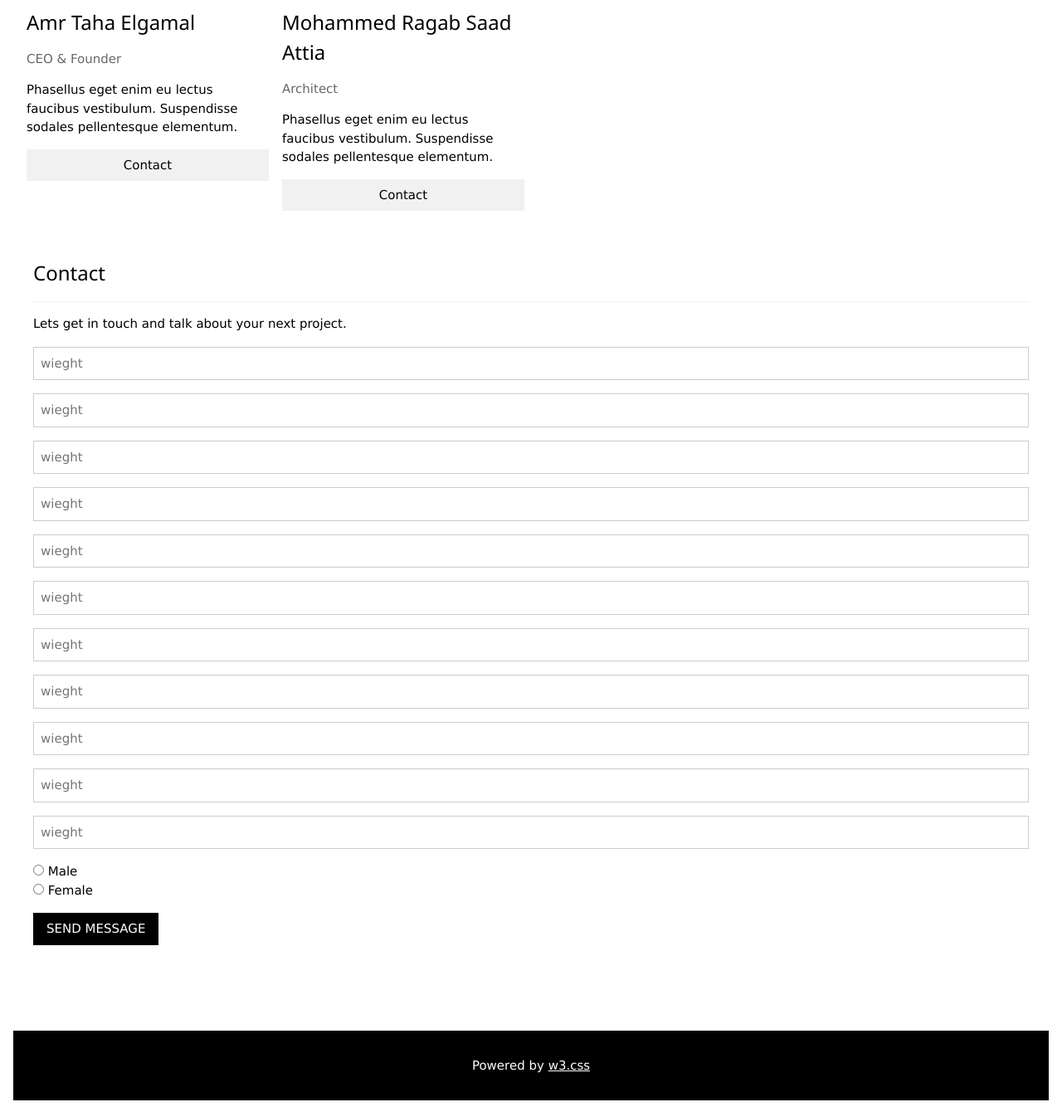
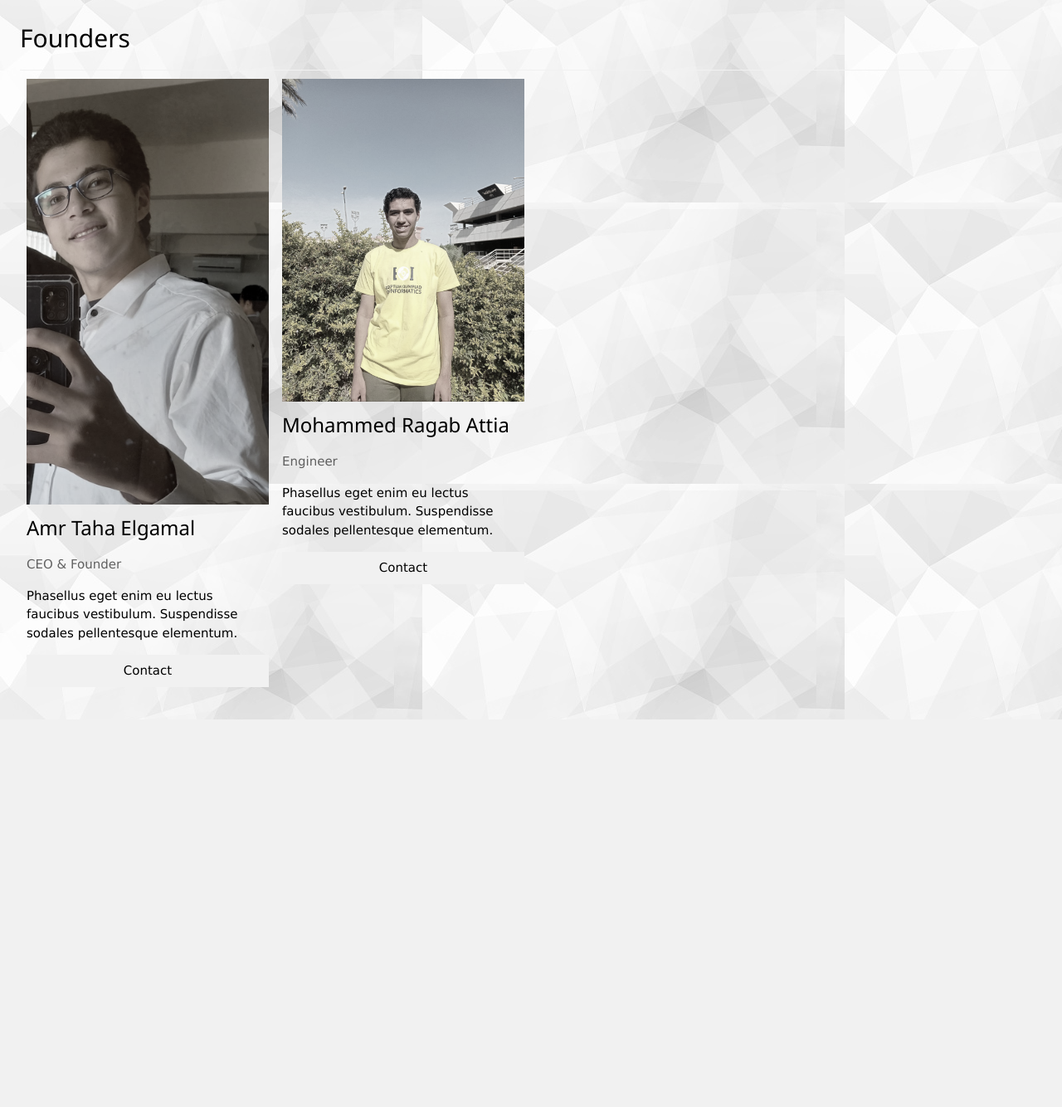
Before and after one commit to MohammedRSaad/MohammedRSaad.github.io, a Flask app: page / in a window 1280 px wide. Shown: the part 1451-2785 px from the top of the page at 83% size. After the commit the page ends 2318 px from the top, so only its background shows below. Run offline with Flask 2, Linux system fonts and the light colour scheme.

Commit message:
Add files via upload

```diff
--- a/templates/index.html
+++ b/templates/index.html
@@ -1,78 +1,52 @@
 <!DOCTYPE html>
 <html>
 <head>
-    <title>Predicting Osteoporosis</title>
+    <title>Osteocator</title>
     <meta charset="UTF-8">
     <meta name="viewport" content="width=device-width, initial-scale=1">
     <link rel="stylesheet" href="https://www.w3schools.com/w3css/4/w3.css">
 </head>
-<body>
+
+<body style="background-image: url('BG.jpg');">
 
 <!-- Navbar (sit on top) -->
 <div class="w3-top">
-  <div class="w3-bar w3-white w3-wide w3-padding w3-card">
+  <div class="w3-bar w3-light-gray w3-wide w3-padding w3-card">
     <a href="#home" class="w3-bar-item w3-button"><b>O</b>steocator</a>
     <!-- Float links to the right. Hide them on small screens -->
     <div class="w3-right w3-hide-small">
+      <a href="#founders" class="w3-bar-item w3-button">Founders</a>
       <a href="#about" class="w3-bar-item w3-button">About</a>
-      <a href="#contact" class="w3-bar-item w3-button">Contact</a>
+      <a href="#indicate" class="w3-bar-item w3-button">Indicate</a>
     </div>
   </div>
 </div>
 
-<!-- Header -->
-<header class="w3-display-container w3-content w3-wide" style="max-width:1500px;" id="home">
-    <img class="w3-image" src="/w3images/architect.jpg" alt="Architecture" width="1500" height="800">
-    <div class="w3-display-middle w3-margin-top w3-center">
-    <h1 class="w3-xxlarge w3-text-white"><span class="w3-padding w3-black w3-opacity-min"><b>BR</b></span> <span class="w3-hide-small w3-text-light-grey">Architects</span></h1>
-    </div>
-</header>
-
 <!-- Page content -->
 <div class="w3-content w3-padding" style="max-width:1564px">
 
-<!-- About Section -->
-    <div class="w3-container w3-padding-32" id="about">
-        <h3 class="w3-border-bottom w3-border-light-grey w3-padding-16">About</h3>
-        <p>Lorem ipsum dolor sit amet, consectetur adipiscing elit, sed do eiusmod tempor incididunt ut labore et dolore magna aliqua. Ut enim ad minim veniam, quis nostrud exercitation ullamco laboris nisi ut aliquip ex ea commodo consequat. Excepteur sint
-          occaecat cupidatat non proident, sunt in culpa qui officia deserunt mollit anim id est laborum consectetur adipiscing elit, sed do eiusmod tempor incididunt ut labore et dolore magna aliqua. Ut enim ad minim veniam, quis nostrud exercitation ullamco
-          laboris nisi ut aliquip ex ea commodo consequat.
-        </p>
-    </div>
+  <!-- Indicate Section -->
+    <div class="w3-container w3-padding-32" id="indicate">
+        <h2 class="w3-border-bottom w3-border-light-grey w3-padding-16">Indicate Osteoporosis</h2>
+        <h4><p style="text-decoration-style: solid;">Main information.</p></h4>
+        <form action="{{url_for('predict')}}" method="post">
+          <input class="w3-input w3-section w3-border" type="number" placeholder="wieght (Kilograms)" required name="wieght">
+          <input class="w3-input w3-section w3-border" type="number" placeholder="Height (Centimeters)" required name="wieght1">
+          <input class="w3-input w3-section w3-border" type="number" placeholder="Body Mass Index (BMI)" required name="wieght2">
+          <h6> &nbsp; &nbsp; To calculate your BMI visit <a href="https://www.calculator.net/bmi-calculator.html">this website</a></h6>
+          <input class="w3-input w3-section w3-border" type="number" placeholder="Age" required name="wieght3">
+          <br>
 
-    <div class="w3-row-padding w3-grayscale">
-        <div class="w3-col l3 m6 w3-margin-bottom">
-          <img src="/w3images/team2.jpg" alt="Amr" style="width:100%">
-          <h3>Amr Taha Elgamal</h3>
-          <p class="w3-opacity">CEO & Founder</p>
-          <p>Phasellus eget enim eu lectus faucibus vestibulum. Suspendisse sodales pellentesque elementum.</p>
-          <p><button class="w3-button w3-light-grey w3-block">Contact</button></p>
-        </div>
-
-        <div class="w3-col l3 m6 w3-margin-bottom">
-            <img src="/w3images/team1.jpg" alt="Mohammed" style="width:100%">
-            <h3>Mohammed Ragab Saad Attia</h3>
-            <p class="w3-opacity">Architect</p>
-            <p>Phasellus eget enim eu lectus faucibus vestibulum. Suspendisse sodales pellentesque elementum.</p>
-            <p><button class="w3-button w3-light-grey w3-block">Contact</button></p>
-        </div>
-
-  <!-- Contact Section -->
-    <div class="w3-container w3-padding-32" id="contact">
-        <h3 class="w3-border-bottom w3-border-light-grey w3-padding-16">Contact</h3>
-        <p>Lets get in touch and talk about your next project.</p>
-        <form action="{{url_for('predict')}}" method="post">
-          <input class="w3-input w3-section w3-border" type="number" placeholder="wieght" required name="wieght">
-          <input class="w3-input w3-section w3-border" type="number" placeholder="wieght" required name="wieght1">
-          <input class="w3-input w3-section w3-border" type="number" placeholder="wieght" required name="wieght2">
-          <input class="w3-input w3-section w3-border" type="number" placeholder="wieght" required name="wieght3">
-          <input class="w3-input w3-section w3-border" type="number" placeholder="wieght" required name="wieght4">
-          <input class="w3-input w3-section w3-border" type="number" placeholder="wieght" required name="wieght5">
-          <input class="w3-input w3-section w3-border" type="number" placeholder="wieght" required name="wieght6">
-          <input class="w3-input w3-section w3-border" type="number" placeholder="wieght" required name="wieght7">
-          <input class="w3-input w3-section w3-border" type="number" placeholder="wieght" required name="wieght8">
-          <input class="w3-input w3-section w3-border" type="number" placeholder="wieght" required name="wieght9">
-          <input class="w3-input w3-section w3-border" type="number" placeholder="wieght" required name="wieght10">
+          <h4>Handgrip Strength test (in Kilograms)</h4>
+          <h6>&nbsp; &nbsp;In this this you measure your grip strength (in Kg) for both arms three times. You must be sitting with your elbow in 90 degrees.<br>
+            &nbsp; &nbsp;To learn more about handgrip strength and its test, read <a href="google.com">this paper</a></h6>
+          <input class="w3-input w3-section w3-border" type="number" placeholder="Right arm Trial 1" required name="wieght4">
+          <input class="w3-input w3-section w3-border" type="number" placeholder="Left arm Trial 1" required name="wieght5">
+          <input class="w3-input w3-section w3-border" type="number" placeholder="Right arm Trial 2" required name="wieght6">
+          <input class="w3-input w3-section w3-border" type="number" placeholder="Left arm Trial 2" required name="wieght7">
+          <input class="w3-input w3-section w3-border" type="number" placeholder="Right arm Trial 3" required name="wieght8">
+          <input class="w3-input w3-section w3-border" type="number" placeholder="Left arm Trial 3" required name="wieght9">
+          <input class="w3-input w3-section w3-border" type="number" placeholder="Average Results" required name="wieght10">
           <input type="radio" id="male" name="gender" value=1>
           <label for="male">Male</label><br>
           <input type="radio" id="female" name="gender" value=0>
@@ -84,19 +58,41 @@
         </form>
 
         <br>
-        <br>
         <h4>
 	{{ prediction_text }}</h4>
     </div>
 
+
+<!-- About Section -->
+<div class="w3-container w3-padding-32" id="about">
+  <h2 class="w3-border-bottom w3-border-light-grey w3-padding-16">About Osteocator</h2>
+  <p>Lorem ipsum dolor sit amet, consectetur adipiscing elit, sed do eiusmod tempor incididunt ut labore et dolore magna aliqua. Ut enim ad minim veniam, quis nostrud exercitation ullamco laboris nisi ut aliquip ex ea commodo consequat. Excepteur sint
+    occaecat cupidatat non proident, sunt in culpa qui officia deserunt mollit anim id est laborum consectetur adipiscing elit, sed do eiusmod tempor incididunt ut labore et dolore magna aliqua. Ut enim ad minim veniam, quis nostrud exercitation ullamco
+    laboris nisi ut aliquip ex ea commodo consequat.
+  </p>
+</div>
+
+<!-- Founders Section -->
+<div class="w3-row-padding w3-grayscale" id="founders">
+  <h2 class="w3-border-bottom w3-border-light-grey w3-padding-16">Founders</h2>
+  <div class="w3-col l3 m6 w3-margin-bottom">
+    <img src="Amr.jpg" alt="Amr" style="width:100%">
+    <h3>Amr Taha Elgamal</h3>
+    <p class="w3-opacity">CEO & Founder</p>
+    <p>Phasellus eget enim eu lectus faucibus vestibulum. Suspendisse sodales pellentesque elementum.</p>
+    <p><button class="w3-button w3-light-grey w3-block">Contact</button></p>
+  </div>
+
+  <div class="w3-col l3 m6 w3-margin-bottom">
+      <img src="Ragab.jpg" alt="Mohammed" style="width:100%">
+      <h3>Mohammed Ragab Attia</h3>
+      <p class="w3-opacity">Engineer</p>
+      <p>Phasellus eget enim eu lectus faucibus vestibulum. Suspendisse sodales pellentesque elementum.</p>
+      <p><button class="w3-button w3-light-grey w3-block">Contact</button></p>
+  </div>
+
 <!-- End page content -->
 </div>
 
-
-<!-- Footer -->
-<footer class="w3-center w3-black w3-padding-16">
-  <p>Powered by <a href="https://www.w3schools.com/w3css/default.asp" title="W3.CSS" target="_blank" class="w3-hover-text-green">w3.css</a></p>
-</footer>
-
 </body>
 </html>
```
Also changed, not shown: templates/Amr.jpg (added), templates/BG.jpg (added), templates/Ragab.jpg (added).
